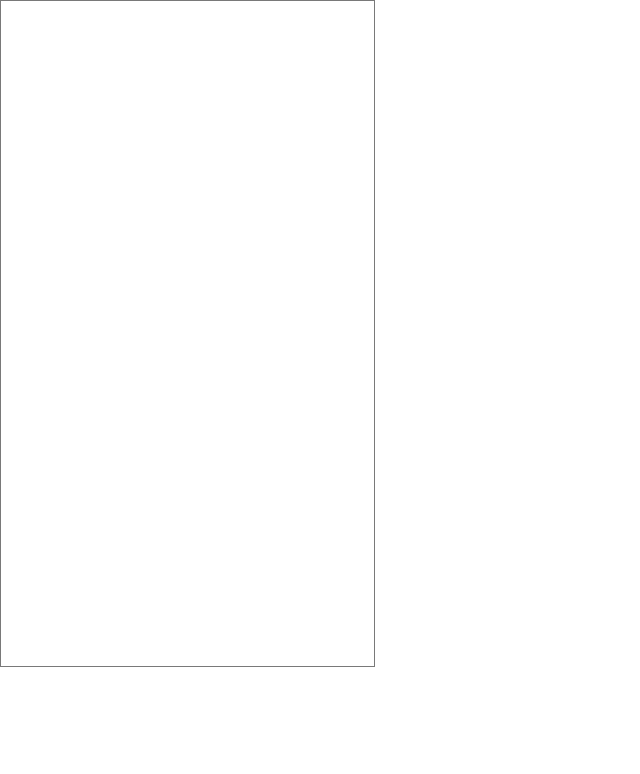
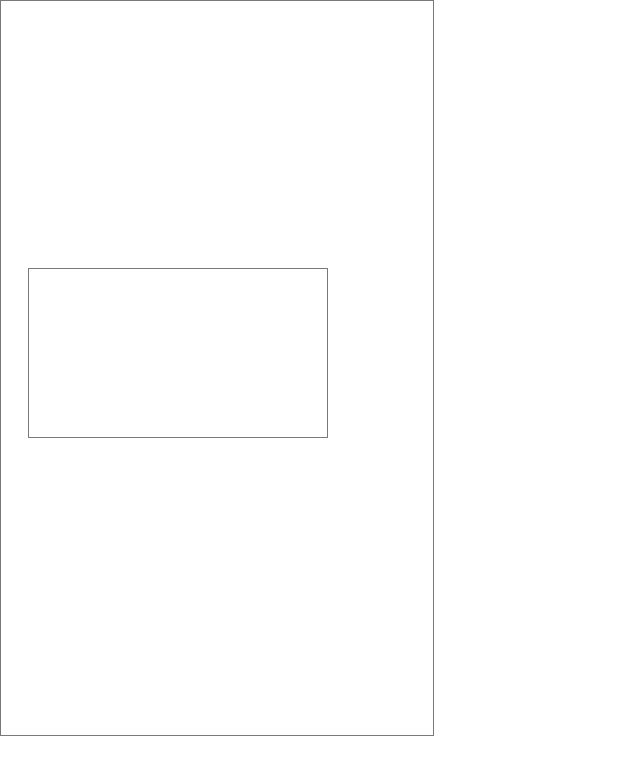
Before and after one commit to 1294465569/gzj_college, a plain HTML site: page index.html in a window 1280 px wide. Shown: the whole page, without its empty margins (0-640 px from the left). Drawn offline with Linux system fonts and the light colour scheme.

Commit message:
广州局大学
调屏幕

```diff
--- a/files/index/data.js
+++ b/files/index/data.js
@@ -1,7 +1,7 @@
 $axure.loadCurrentPage(
 (function() {
     var _ = function() { var r={},a=arguments; for(var i=0; i<a.length; i+=2) r[a[i]]=a[i+1]; return r; }
-    var _creator = function() { return _(b,c,d,e,f,g,h,g,i,_(j,k),l,[m],n,_(o,p,q,r,s,t,u,_(),v,_(w,x,y,z,A,_(B,C,D,E),F,null,G,z,H,z,I,J,K,null,L,M,N,O,P,Q,R,M),S,_(),T,_(),U,_(V,[_(W,X,Y,j,Z,ba,q,bb,bc,bb,bd,be,v,_(bf,_(bg,bh,bi,bj),w,bk),S,_(),bl,_(),bm,g)])),bn,_(),bo,_(bp,_(bq,br)));};
-var b="url",c="index.html",d="generationDate",e=new Date(1552031638269.69),f="isCanvasEnabled",g=false,h="isAdaptiveEnabled",i="sketchKeys",j="",k="s0",l="variables",m="OnLoadVariable",n="page",o="packageId",p="7c3382ff39aa4e32bb20ce31cb170ccb",q="type",r="Axure:Page",s="name",t="index",u="notes",v="style",w="baseStyle",x="627587b6038d43cca051c114ac41ad32",y="pageAlignment",z="near",A="fill",B="fillType",C="solid",D="color",E=0xFFFFFFFF,F="image",G="imageHorizontalAlignment",H="imageVerticalAlignment",I="imageRepeat",J="auto",K="favicon",L="sketchFactor",M="0",N="colorStyle",O="appliedColor",P="fontName",Q="Applied Font",R="borderWidth",S="adaptiveStyles",T="interactionMap",U="diagram",V="objects",W="id",X="678f3b37d8b94a3e8167dbcf465a7bcb",Y="label",Z="friendlyType",ba="矩形",bb="vectorShape",bc="styleType",bd="visible",be=true,bf="size",bg="width",bh=375,bi="height",bj=667,bk="4b7bfc596114427989e10bb0b557d0ce",bl="imageOverrides",bm="generateCompound",bn="masters",bo="objectPaths",bp="678f3b37d8b94a3e8167dbcf465a7bcb",bq="scriptId",br="u0";
+    var _creator = function() { return _(b,c,d,e,f,g,h,g,i,_(j,k),l,[m],n,_(o,p,q,r,s,t,u,_(),v,_(w,x,y,z,A,_(B,C,D,E),F,null,G,z,H,z,I,J,K,null,L,M,N,O,P,Q,R,M),S,_(),T,_(),U,_(V,[_(W,X,Y,j,Z,ba,q,bb,bc,bb,bd,be,v,_(bf,_(bg,bh,bi,bj),w,bk),S,_(),bl,_(),bm,g),_(W,bn,Y,j,Z,ba,q,bb,bc,bb,bd,be,v,_(bf,_(bg,bo,bi,bp),w,bk,bq,_(br,bs,bt,bu)),S,_(),bl,_(),bm,g)])),bv,_(),bw,_(bx,_(by,bz),bA,_(by,bB)));};
+var b="url",c="index.html",d="generationDate",e=new Date(1552032201736.09),f="isCanvasEnabled",g=false,h="isAdaptiveEnabled",i="sketchKeys",j="",k="s0",l="variables",m="OnLoadVariable",n="page",o="packageId",p="7c3382ff39aa4e32bb20ce31cb170ccb",q="type",r="Axure:Page",s="name",t="index",u="notes",v="style",w="baseStyle",x="627587b6038d43cca051c114ac41ad32",y="pageAlignment",z="near",A="fill",B="fillType",C="solid",D="color",E=0xFFFFFFFF,F="image",G="imageHorizontalAlignment",H="imageVerticalAlignment",I="imageRepeat",J="auto",K="favicon",L="sketchFactor",M="0",N="colorStyle",O="appliedColor",P="fontName",Q="Applied Font",R="borderWidth",S="adaptiveStyles",T="interactionMap",U="diagram",V="objects",W="id",X="678f3b37d8b94a3e8167dbcf465a7bcb",Y="label",Z="friendlyType",ba="矩形",bb="vectorShape",bc="styleType",bd="visible",be=true,bf="size",bg="width",bh=434,bi="height",bj=736,bk="4b7bfc596114427989e10bb0b557d0ce",bl="imageOverrides",bm="generateCompound",bn="0afe92e1a1884d91a42449955414e0e0",bo=300,bp=170,bq="location",br="x",bs=28,bt="y",bu=268,bv="masters",bw="objectPaths",bx="678f3b37d8b94a3e8167dbcf465a7bcb",by="scriptId",bz="u0",bA="0afe92e1a1884d91a42449955414e0e0",bB="u1";
 return _creator();
 })());
--- a/files/index/styles.css
+++ b/files/index/styles.css
@@ -3,7 +3,7 @@ body {
   background-image:none;
   position:static;
   left:auto;
-  width:375px;
+  width:434px;
   margin-left:0;
   margin-right:0;
   text-align:left;
@@ -17,8 +17,8 @@ body {
   position:absolute;
   left:0px;
   top:0px;
-  width:375px;
-  height:667px;
+  width:434px;
+  height:736px;
   background:inherit;
   background-color:rgba(255, 255, 255, 1);
   box-sizing:border-box;
@@ -35,8 +35,8 @@ body {
   position:absolute;
   left:0px;
   top:0px;
-  width:375px;
-  height:667px;
+  width:434px;
+  height:736px;
 }
 #u0_text {
   border-width:0px;
@@ -47,3 +47,38 @@ body {
   visibility:hidden;
   word-wrap:break-word;
 }
+#u1_div {
+  border-width:0px;
+  position:absolute;
+  left:0px;
+  top:0px;
+  width:300px;
+  height:170px;
+  background:inherit;
+  background-color:rgba(255, 255, 255, 1);
+  box-sizing:border-box;
+  border-width:1px;
+  border-style:solid;
+  border-color:rgba(121, 121, 121, 1);
+  border-radius:0px;
+  -moz-box-shadow:none;
+  -webkit-box-shadow:none;
+  box-shadow:none;
+}
+#u1 {
+  border-width:0px;
+  position:absolute;
+  left:28px;
+  top:268px;
+  width:300px;
+  height:170px;
+}
+#u1_text {
+  border-width:0px;
+  position:absolute;
+  left:0px;
+  top:0px;
+  width:0px;
+  visibility:hidden;
+  word-wrap:break-word;
+}
--- a/files/page1/data.js
+++ b/files/page1/data.js
@@ -2,6 +2,6 @@ $axure.loadCurrentPage(
 (function() {
     var _ = function() { var r={},a=arguments; for(var i=0; i<a.length; i+=2) r[a[i]]=a[i+1]; return r; }
     var _creator = function() { return _(b,c,d,e,f,g,h,g,i,_(j,k),l,[m],n,_(o,p,q,r,s,t,u,_(),v,_(w,x,y,z,A,_(B,C,D,E),F,null,G,z,H,z,I,J,K,null,L,M,N,O,P,Q,R,M),S,_(),T,_(),U,_(V,[])),W,_(),X,_());};
-var b="url",c="page1.html",d="generationDate",e=new Date(1552031638309.69),f="isCanvasEnabled",g=false,h="isAdaptiveEnabled",i="sketchKeys",j="",k="s0",l="variables",m="OnLoadVariable",n="page",o="packageId",p="c5f4fc409b7c4562b588daf58e6daa72",q="type",r="Axure:Page",s="name",t="page1",u="notes",v="style",w="baseStyle",x="627587b6038d43cca051c114ac41ad32",y="pageAlignment",z="near",A="fill",B="fillType",C="solid",D="color",E=0xFFFFFFFF,F="image",G="imageHorizontalAlignment",H="imageVerticalAlignment",I="imageRepeat",J="auto",K="favicon",L="sketchFactor",M="0",N="colorStyle",O="appliedColor",P="fontName",Q="Applied Font",R="borderWidth",S="adaptiveStyles",T="interactionMap",U="diagram",V="objects",W="masters",X="objectPaths";
+var b="url",c="page1.html",d="generationDate",e=new Date(1552032193741.23),f="isCanvasEnabled",g=false,h="isAdaptiveEnabled",i="sketchKeys",j="",k="s0",l="variables",m="OnLoadVariable",n="page",o="packageId",p="c5f4fc409b7c4562b588daf58e6daa72",q="type",r="Axure:Page",s="name",t="page1",u="notes",v="style",w="baseStyle",x="627587b6038d43cca051c114ac41ad32",y="pageAlignment",z="near",A="fill",B="fillType",C="solid",D="color",E=0xFFFFFFFF,F="image",G="imageHorizontalAlignment",H="imageVerticalAlignment",I="imageRepeat",J="auto",K="favicon",L="sketchFactor",M="0",N="colorStyle",O="appliedColor",P="fontName",Q="Applied Font",R="borderWidth",S="adaptiveStyles",T="interactionMap",U="diagram",V="objects",W="masters",X="objectPaths";
 return _creator();
 })());
--- a/files/page2/data.js
+++ b/files/page2/data.js
@@ -2,6 +2,6 @@ $axure.loadCurrentPage(
 (function() {
     var _ = function() { var r={},a=arguments; for(var i=0; i<a.length; i+=2) r[a[i]]=a[i+1]; return r; }
     var _creator = function() { return _(b,c,d,e,f,g,h,g,i,_(j,k),l,[m],n,_(o,p,q,r,s,t,u,_(),v,_(w,x,y,z,A,_(B,C,D,E),F,null,G,z,H,z,I,J,K,null,L,M,N,O,P,Q,R,M),S,_(),T,_(),U,_(V,[])),W,_(),X,_());};
-var b="url",c="page2.html",d="generationDate",e=new Date(1552031638325.68),f="isCanvasEnabled",g=false,h="isAdaptiveEnabled",i="sketchKeys",j="",k="s0",l="variables",m="OnLoadVariable",n="page",o="packageId",p="0d77026559f24946addd53c6f9ec8f96",q="type",r="Axure:Page",s="name",t="page2",u="notes",v="style",w="baseStyle",x="627587b6038d43cca051c114ac41ad32",y="pageAlignment",z="near",A="fill",B="fillType",C="solid",D="color",E=0xFFFFFFFF,F="image",G="imageHorizontalAlignment",H="imageVerticalAlignment",I="imageRepeat",J="auto",K="favicon",L="sketchFactor",M="0",N="colorStyle",O="appliedColor",P="fontName",Q="Applied Font",R="borderWidth",S="adaptiveStyles",T="interactionMap",U="diagram",V="objects",W="masters",X="objectPaths";
+var b="url",c="page2.html",d="generationDate",e=new Date(1552032193766.21),f="isCanvasEnabled",g=false,h="isAdaptiveEnabled",i="sketchKeys",j="",k="s0",l="variables",m="OnLoadVariable",n="page",o="packageId",p="0d77026559f24946addd53c6f9ec8f96",q="type",r="Axure:Page",s="name",t="page2",u="notes",v="style",w="baseStyle",x="627587b6038d43cca051c114ac41ad32",y="pageAlignment",z="near",A="fill",B="fillType",C="solid",D="color",E=0xFFFFFFFF,F="image",G="imageHorizontalAlignment",H="imageVerticalAlignment",I="imageRepeat",J="auto",K="favicon",L="sketchFactor",M="0",N="colorStyle",O="appliedColor",P="fontName",Q="Applied Font",R="borderWidth",S="adaptiveStyles",T="interactionMap",U="diagram",V="objects",W="masters",X="objectPaths";
 return _creator();
 })());
--- a/files/page3/data.js
+++ b/files/page3/data.js
@@ -2,6 +2,6 @@ $axure.loadCurrentPage(
 (function() {
     var _ = function() { var r={},a=arguments; for(var i=0; i<a.length; i+=2) r[a[i]]=a[i+1]; return r; }
     var _creator = function() { return _(b,c,d,e,f,g,h,g,i,_(j,k),l,[m],n,_(o,p,q,r,s,t,u,_(),v,_(w,x,y,z,A,_(B,C,D,E),F,null,G,z,H,z,I,J,K,null,L,M,N,O,P,Q,R,M),S,_(),T,_(),U,_(V,[])),W,_(),X,_());};
-var b="url",c="page3.html",d="generationDate",e=new Date(1552031638331.68),f="isCanvasEnabled",g=false,h="isAdaptiveEnabled",i="sketchKeys",j="",k="s0",l="variables",m="OnLoadVariable",n="page",o="packageId",p="4b849d675dee470ea5d33c28f3377193",q="type",r="Axure:Page",s="name",t="page3",u="notes",v="style",w="baseStyle",x="627587b6038d43cca051c114ac41ad32",y="pageAlignment",z="near",A="fill",B="fillType",C="solid",D="color",E=0xFFFFFFFF,F="image",G="imageHorizontalAlignment",H="imageVerticalAlignment",I="imageRepeat",J="auto",K="favicon",L="sketchFactor",M="0",N="colorStyle",O="appliedColor",P="fontName",Q="Applied Font",R="borderWidth",S="adaptiveStyles",T="interactionMap",U="diagram",V="objects",W="masters",X="objectPaths";
+var b="url",c="page3.html",d="generationDate",e=new Date(1552032193783.2),f="isCanvasEnabled",g=false,h="isAdaptiveEnabled",i="sketchKeys",j="",k="s0",l="variables",m="OnLoadVariable",n="page",o="packageId",p="4b849d675dee470ea5d33c28f3377193",q="type",r="Axure:Page",s="name",t="page3",u="notes",v="style",w="baseStyle",x="627587b6038d43cca051c114ac41ad32",y="pageAlignment",z="near",A="fill",B="fillType",C="solid",D="color",E=0xFFFFFFFF,F="image",G="imageHorizontalAlignment",H="imageVerticalAlignment",I="imageRepeat",J="auto",K="favicon",L="sketchFactor",M="0",N="colorStyle",O="appliedColor",P="fontName",Q="Applied Font",R="borderWidth",S="adaptiveStyles",T="interactionMap",U="diagram",V="objects",W="masters",X="objectPaths";
 return _creator();
 })());
--- a/index.html
+++ b/index.html
@@ -29,6 +29,11 @@
       <div id="u0" class="ax_default box_1">
         <div id="u0_div" class=""></div>
       </div>
+
+      <!-- Unnamed (矩形) -->
+      <div id="u1" class="ax_default box_1">
+        <div id="u1_div" class=""></div>
+      </div>
     </div>
   </body>
 </html>
```
